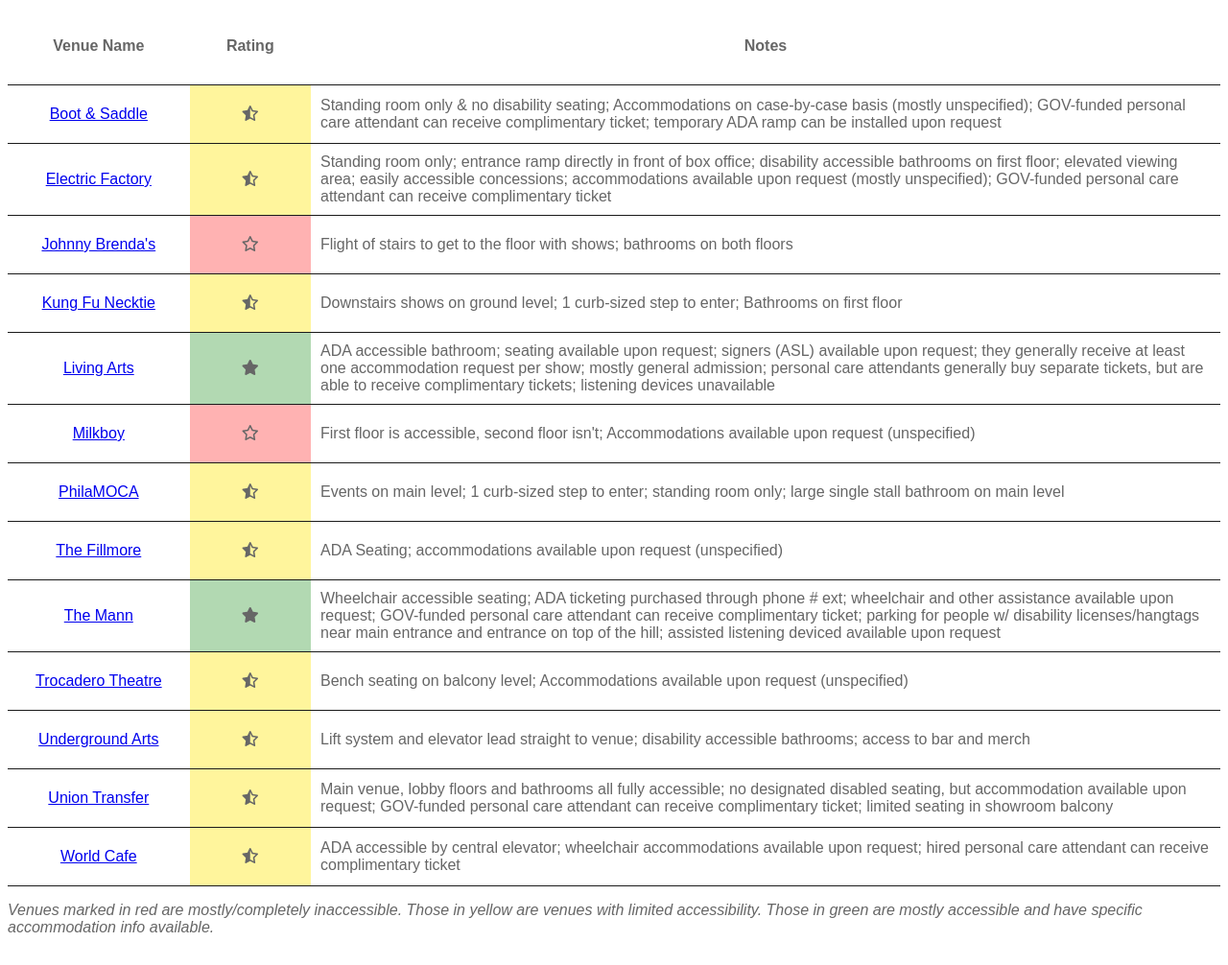
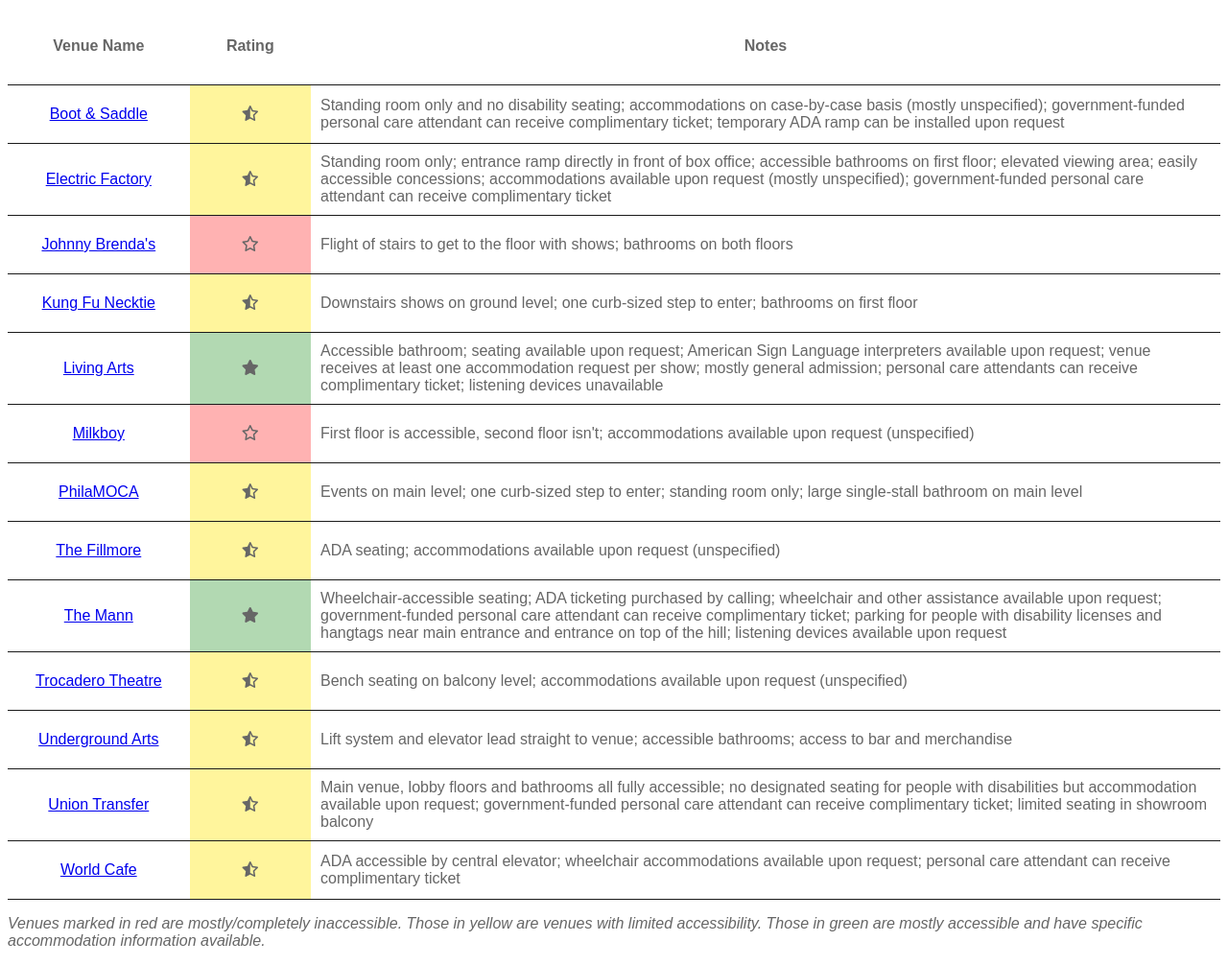
Before and after one commit to nlgjaconnect/nlgjaconnect.github.io, a plain HTML site: page philly-access/index3.html in a window 1280 px wide. Shown: the whole page at 96% size. Drawn offline with Linux system fonts and the light colour scheme.

Commit message:
copy edits on index3.html

```diff
--- a/philly-access/index3.html
+++ b/philly-access/index3.html
@@ -72,12 +72,12 @@
   <tr class="access-yellow">
     <td><a href='http://www.bootandsaddlephilly.com/'>Boot & Saddle</a></td>
     <td class='yellow'><i class="fa fa-star-half-o" aria-hidden="true"></i></i></td>
-    <td>Standing room only & no disability seating; Accommodations on case-by-case basis (mostly unspecified); GOV-funded personal care attendant can receive complimentary ticket; temporary ADA ramp can be installed upon request</td>
+    <td>Standing room only and no disability seating; accommodations on case-by-case basis (mostly unspecified); government-funded personal care attendant can receive complimentary ticket; temporary ADA ramp can be installed upon request</td>
   </tr>
   <tr class="access-yellow">
     <td><a href='http://www.electricfactory.info/'>Electric Factory</a></td>
     <td class='yellow'><i class="fa fa-star-half-o" aria-hidden="true"></i></i></td>
-    <td>Standing room only; entrance ramp directly in front of box office; disability accessible bathrooms on first floor; elevated viewing area; easily accessible concessions; accommodations available upon request (mostly unspecified); GOV-funded personal care attendant can receive complimentary ticket</td>
+    <td>Standing room only; entrance ramp directly in front of box office; accessible bathrooms on first floor; elevated viewing area; easily accessible concessions; accommodations available upon request (mostly unspecified); government-funded personal care attendant can receive complimentary ticket</td>
   </tr>
   <tr class="access-red">
     <td><a href='http://www.johnnybrendas.com/'>Johnny Brenda's</a></td>
@@ -87,57 +87,57 @@
   <tr class="access-yellow">
     <td><a href='http://www.kungfunecktie.com/'>Kung Fu Necktie</a></td>
     <td class='yellow'><i class="fa fa-star-half-o" aria-hidden="true"></i></i></td>
-    <td>Downstairs shows on ground level; 1 curb-sized step to enter; Bathrooms on first floor</td>
+    <td>Downstairs shows on ground level; one curb-sized step to enter; bathrooms on first floor</td>
   </tr>
   <tr class="access-green">
     <td><a href='http://www.livingartsdance.com/'>Living Arts</a></td>
     <td class='green'><i class="fa fa-star" aria-hidden="true"></i></td>
-    <td>ADA accessible bathroom; seating available upon request; signers (ASL) available upon request; they generally receive at least one accommodation request per show; mostly general admission; personal care attendants generally buy separate tickets, but are able to receive complimentary tickets; listening devices unavailable</td>
+    <td>Accessible bathroom; seating available upon request; American Sign Language interpreters available upon request; venue receives at least one accommodation request per show; mostly general admission; personal care attendants can receive complimentary ticket; listening devices unavailable</td>
   </tr>
   <tr class="access-red">
     <td><a href='http://www.milkboyphilly.com/'>Milkboy</a></td>
     <td class='red'><i class="fa fa-star-o" aria-hidden="true"></i></td>
-    <td>First floor is accessible, second floor isn't; Accommodations available upon request (unspecified)</td>
+    <td>First floor is accessible, second floor isn't; accommodations available upon request (unspecified)</td>
   </tr>
   <tr class="access-yellow">
     <td><a href='http://www.philamoca.org/'>PhilaMOCA</a></td>
     <td class='yellow'><i class="fa fa-star-half-o" aria-hidden="true"></i></i></td>
-    <td>Events on main level; 1 curb-sized step to enter; standing room only; large single stall bathroom on main level</td>
+    <td>Events on main level; one curb-sized step to enter; standing room only; large single-stall bathroom on main level</td>
   </tr>
   <tr class="access-yellow">
     <td><a href='http://www.thefillmorephilly.com/'>The Fillmore</a></td>
     <td class='yellow'><i class="fa fa-star-half-o" aria-hidden="true"></i></i></td>
-    <td>ADA Seating; accommodations available upon request (unspecified)</td>
+    <td>ADA seating; accommodations available upon request (unspecified)</td>
   </tr>
   <tr class="access-green">
     <td><a href='https://www.manncenter.org/'>The Mann</a></td>
     <td class='green'><i class="fa fa-star" aria-hidden="true"></i></td>
-    <td>Wheelchair accessible seating; ADA ticketing purchased through phone # ext; wheelchair and other assistance available upon request; GOV-funded personal care attendant can receive complimentary ticket; parking for people w/ disability licenses/hangtags near main entrance and entrance on top of the hill; assisted listening deviced available upon request</td>
+    <td>Wheelchair-accessible seating; ADA ticketing purchased by calling; wheelchair and other assistance available upon request; government-funded personal care attendant can receive complimentary ticket; parking for people with disability licenses and hangtags near main entrance and entrance on top of the hill; listening devices available upon request</td>
   </tr>
   <tr class="access-yellow">
     <td><a href='http://www.thetroc.com/'>Trocadero Theatre</a></td>
     <td class='yellow'><i class="fa fa-star-half-o" aria-hidden="true"></i></i></td>
-    <td>Bench seating on balcony level; Accommodations available upon request (unspecified)</td>
+    <td>Bench seating on balcony level; accommodations available upon request (unspecified)</td>
   </tr>
   <tr class="access-yellow">
     <td><a href='http://www.undergroundarts.org/'>Underground Arts</a></td>
     <td class='yellow'><i class="fa fa-star-half-o" aria-hidden="true"></i></i></td>
-    <td>Lift system and elevator lead straight to venue; disability accessible bathrooms; access to bar and merch</td>
+    <td>Lift system and elevator lead straight to venue; accessible bathrooms; access to bar and merchandise</td>
   </tr>
   <tr class="access-yellow">
     <td><a href='http://www.utphilly.com/'>Union Transfer</a></td>
     <td class='yellow'><i class="fa fa-star-half-o" aria-hidden="true"></i></i></td>
-    <td>Main venue, lobby floors and bathrooms all fully accessible; no designated disabled seating, but accommodation available upon request; GOV-funded personal care attendant can receive complimentary ticket; limited seating in showroom balcony</td>
+    <td>Main venue, lobby floors and bathrooms all fully accessible; no designated seating for people with disabilities but accommodation available upon request; government-funded personal care attendant can receive complimentary ticket; limited seating in showroom balcony</td>
   </tr>
   <tr class="access-yellow">
     <td><a href='http://www.worldcafelive.com/'>World Cafe</a></td>
     <td class='yellow'><i class="fa fa-star-half-o" aria-hidden="true"></i></i></td>
-    <td>ADA accessible by central elevator; wheelchair accommodations available upon request; hired personal care attendant can receive complimentary ticket</td>
+    <td>ADA accessible by central elevator; wheelchair accommodations available upon request; personal care attendant can receive complimentary ticket</td>
   </tr>
 </table>
 <div>
 <p><em>
-Venues marked in red are mostly/completely inaccessible. Those in yellow are venues with limited accessibility. Those in green are mostly accessible and have specific accommodation info available.
+Venues marked in red are mostly/completely inaccessible. Those in yellow are venues with limited accessibility. Those in green are mostly accessible and have specific accommodation information available.
 </em></p>
 </div>
   </div>
```
